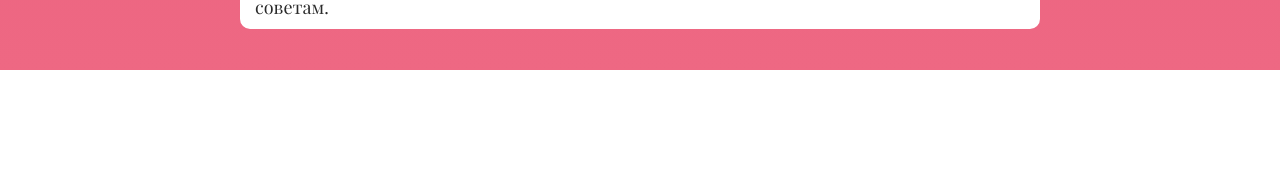
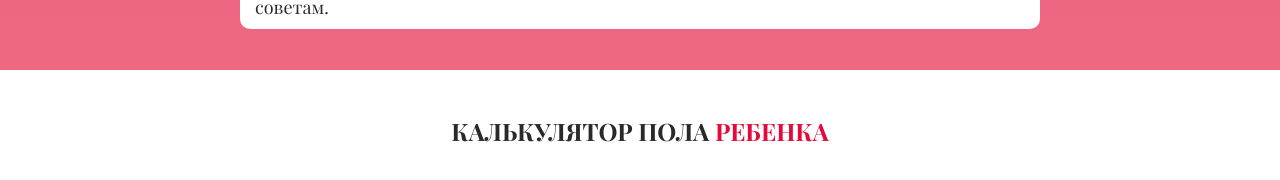
Before and after one commit to Huper12345/FolicProject, a React app: page / in a window 1280 px wide. Shown: the part 1747-1927 px from the top of the page. Before the commit the page ends 1817 px from the top, so only its background shows below. Built offline with nearby package versions, Linux system fonts and the light colour scheme.

Commit message:
add baby calculator block

```diff
--- /dev/null
+++ b/src/components/BabyCalculator/BabyCalculator.css
@@ -0,0 +1,4 @@
+.Title-Subtext.babycalculator {
+    color: var(--darkpink);
+    cursor: default;
+}
--- /dev/null
+++ b/src/components/BabyCalculator/BabyCalculator.js
@@ -0,0 +1,12 @@
+import React from "react"
+import "./BabyCalculator.css";
+import { Title } from "../../helpers/Title";
+
+
+export const BabyCalculator = () => {
+  return (
+    <section className="section">
+        <Title className="Title-Text babycalculator" text="Калькулятор пола" subtext="ребенка" subClassName="Title-Subtext babycalculator " />
+    </section>
+  );
+};
--- /dev/null
+++ b/src/components/BabyCalculator/index.js
@@ -0,0 +1 @@
+export * from "./BabyCalculator";
--- a/src/components/Medication/Product/Advantages/Advantages.css
+++ b/src/components/Medication/Product/Advantages/Advantages.css
@@ -15,6 +15,7 @@
     color: var(--lightblack);
     text-align: left;
     max-width: 650px;
+    user-select: none;
 }
 
 .Advantages-Button:hover {
@@ -42,6 +43,7 @@
     font-size: 20px;
     color: var(--middlegray);
     text-align: justify;
+    user-select: none;
 }
 
 @font-face {
--- a/src/components/Medication/Product/ProductImage/ProductImage.css
+++ b/src/components/Medication/Product/ProductImage/ProductImage.css
@@ -5,9 +5,11 @@
     position: absolute;
     z-index: 0;
     margin-left: 40px;
+    user-select: none;
 }
 
 .ProducImage {
     width: 50%;
     position: relative;
+    user-select: none;
 }
--- a/src/helpers/Subcsription/Subcsription.css
+++ b/src/helpers/Subcsription/Subcsription.css
@@ -16,6 +16,7 @@
     font-size: 20px;
     color: var(--white);
     text-align: justify;
+    user-select: none;
 }
 
 .Subscription-Subtext {
--- a/src/helpers/Title/Title.js
+++ b/src/helpers/Title/Title.js
@@ -1,10 +1,10 @@
 import React from "react"
 import "./Title.css";
 
-export const Title = ({text, subtext, href, className = "Title-Text"}) => {
+export const Title = ({text, subtext, href, className = "Title-Text", subClassName = "Title-Subtext"}) => {
   return (
     <div className="Title-Container">
-        <h2 className={className}>{text}<a href={href} target="blank" className="Title-Subtext"> {subtext}</a></h2>
+        <h2 className={className}>{text}<a href={href} target="blank" className={subClassName}> {subtext}</a></h2>
     </div>
   );
 };
--- a/src/pages/Home/Home.js
+++ b/src/pages/Home/Home.js
@@ -4,6 +4,7 @@ import { Header } from "../../components/Header";
 import {Intro} from "../../components/Intro"
 import { Medication } from "../../components/Medication";
 import { GoodForYou } from "../../components/GoodForYou";
+import {BabyCalculator} from "../../components/BabyCalculator"
 
 export const Home = () => {
   return (
@@ -12,6 +13,7 @@ export const Home = () => {
       <Intro />
       <Medication />
       <GoodForYou />
+      <BabyCalculator />
     </div>
   );
 };
```
